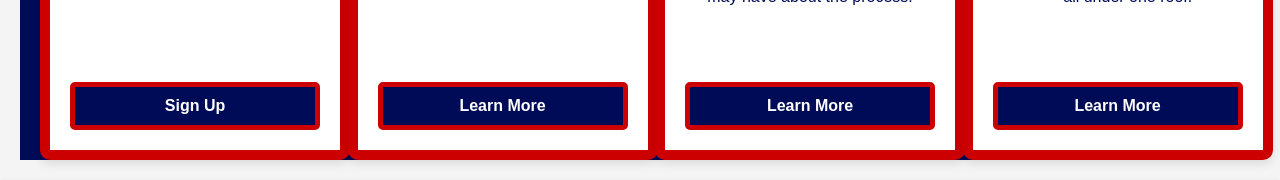
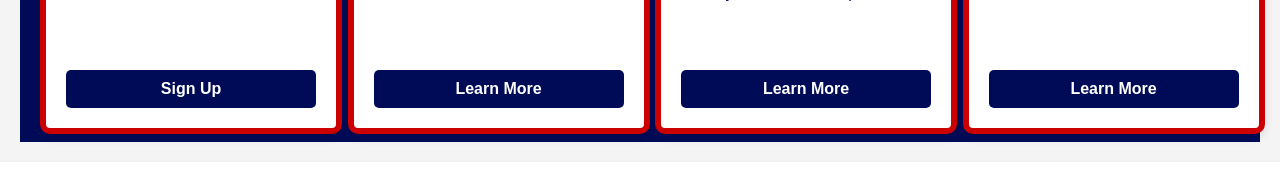
Before and after one commit to sarahpickering/ship-prescott-valley, a React (Create React App) app: page / in a window 1280 px wide. Shown: the part 1674-1854 px from the top of the page. Built offline with nearby package versions, Linux system fonts and the light colour scheme.

Commit message:
remove border on buttons, thin border on service cards

```diff
--- a/src/Components/Services.js
+++ b/src/Components/Services.js
@@ -34,7 +34,7 @@ const ServicesCard = styled.div`
     background: white;
     color: #000B58;
     border-radius: 10px;
-    border: 10px solid #cc0000;
+    border: 6px solid #cc0000;
     padding: 20px;
     width: 100%;
     max-width: 250px;
@@ -69,7 +69,6 @@ const ServicesButton = styled(Link)`
     padding: 10px 20px;
     background-color: #000b58;
     color: white;
-    border: 5px solid #cc0000;
     border-radius: 5px;
     text-decoration: none;
     font-weight: bold;
```
